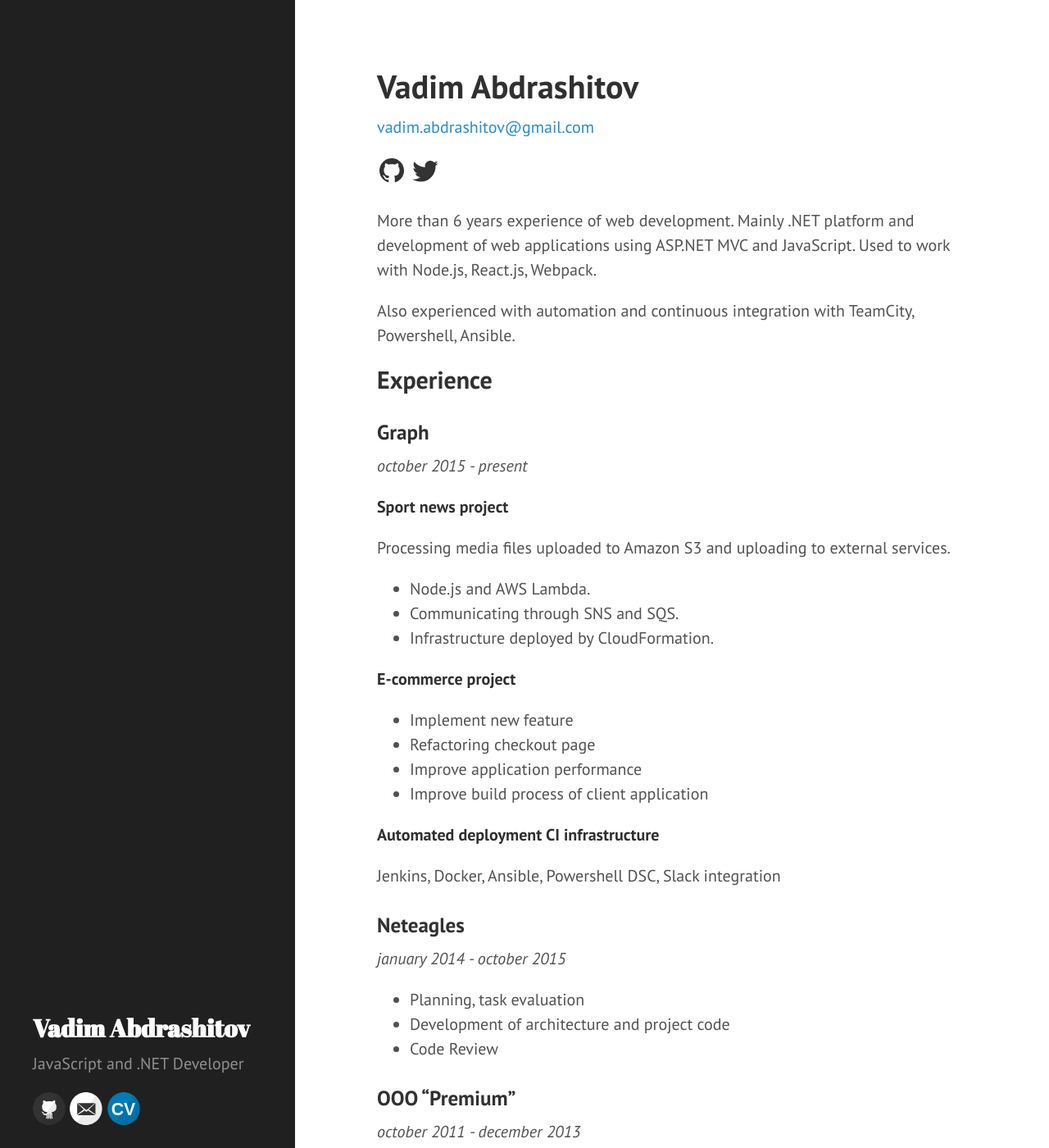
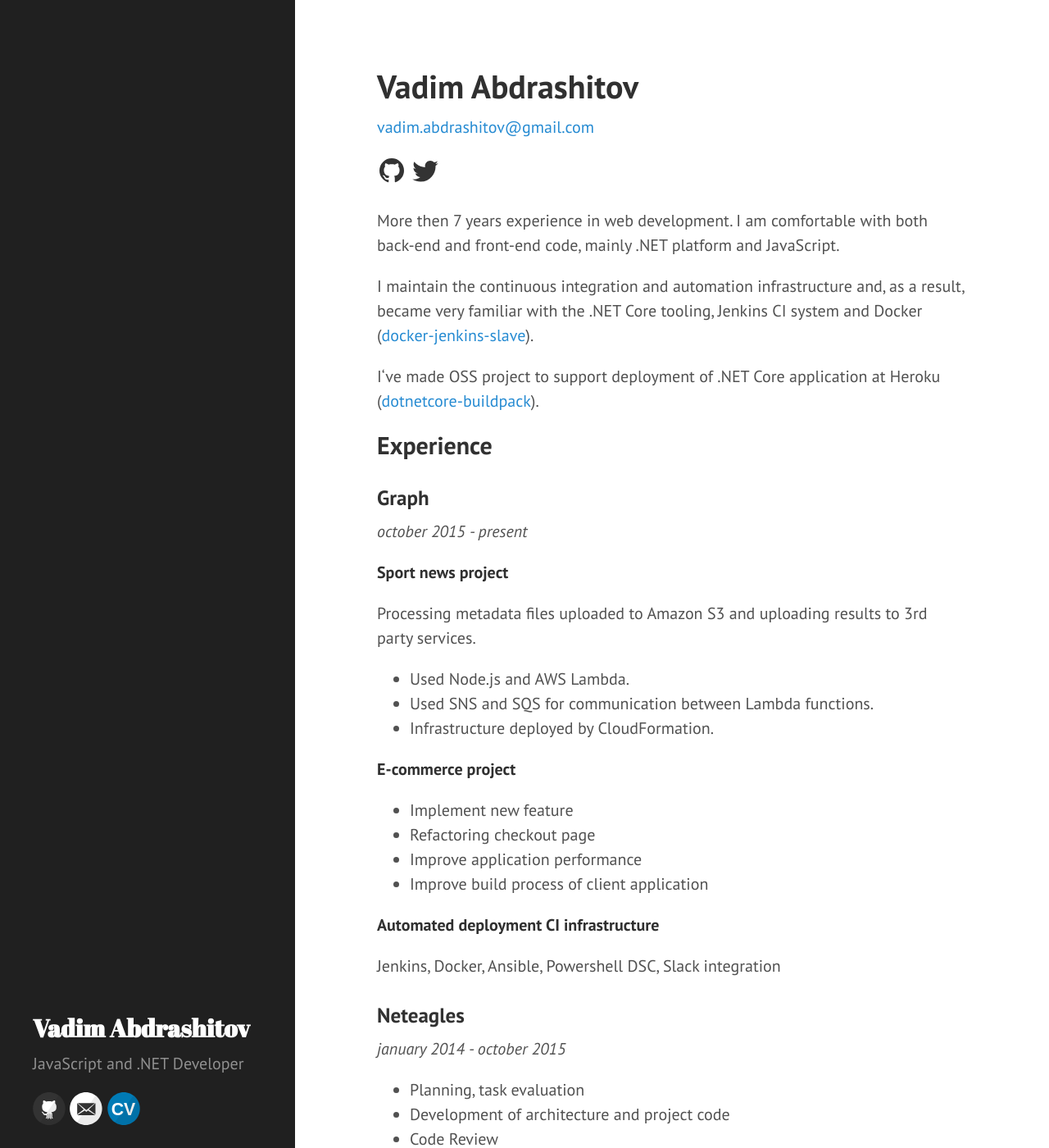
Before and after one commit to jincod/jincod.github.io, a Jekyll site: the page built from cv/index.md, in a window 1280 px wide and 1400 px high. Shown: the whole window at 82% size. Built offline with Jekyll 4.4.1, drawn with Linux system fonts in a browser that asks for light colours; some of the changed text lies outside the part shown.

Commit message:
Updated cv

```diff
--- a/cv/index.md
+++ b/cv/index.md
@@ -8,21 +8,24 @@ title: Vadim Abdrashitov
 [<svg class="contact__icon" viewBox="0 0 24 24"><path fill="#333" d="M12 2A10 10 0 0 0 2 12c0 4.42 2.87 8.17 6.84 9.5.5.08.66-.23.66-.5v-1.69c-2.77.6-3.36-1.34-3.36-1.34-.46-1.16-1.11-1.47-1.11-1.47-.91-.62.07-.6.07-.6 1 .07 1.53 1.03 1.53 1.03.87 1.52 2.34 1.07 2.91.83.09-.65.35-1.09.63-1.34-2.22-.25-4.55-1.11-4.55-4.92 0-1.11.38-2 1.03-2.71-.1-.25-.45-1.29.1-2.64 0 0 .84-.27 2.75 1.02.79-.22 1.65-.33 2.5-.33.85 0 1.71.11 2.5.33 1.91-1.29 2.75-1.02 2.75-1.02.55 1.35.2 2.39.1 2.64.65.71 1.03 1.6 1.03 2.71 0 3.82-2.34 4.66-4.57 4.91.36.31.69.92.69 1.85V21c0 .27.16.59.67.5C19.14 20.16 22 16.42 22 12A10 10 0 0 0 12 2z"/></svg>](https://github.com/jincod)
 [<svg class="contact__icon" viewBox="0 0 24 24"><path fill="#333" d="M22.46 6c-.77.35-1.6.58-2.46.69.88-.53 1.56-1.37 1.88-2.38-.83.5-1.75.85-2.72 1.05C18.37 4.5 17.26 4 16 4c-2.35 0-4.27 1.92-4.27 4.29 0 .34.04.67.11.98C8.28 9.09 5.11 7.38 3 4.79c-.37.63-.58 1.37-.58 2.15 0 1.49.75 2.81 1.91 3.56-.71 0-1.37-.2-1.95-.5v.03c0 2.08 1.48 3.82 3.44 4.21-.36.1-.74.15-1.13.15-.27 0-.54-.03-.8-.08.54 1.69 2.11 2.95 4 2.98-1.46 1.16-3.31 1.84-5.33 1.84-.34 0-.68-.02-1.02-.06C3.44 20.29 5.7 21 8.12 21 16 21 20.33 14.46 20.33 8.79c0-.19 0-.37-.01-.56.84-.6 1.56-1.36 2.14-2.23z"/></svg>](https://twitter.com/jincod)
 
-More than 6 years experience of web development. Mainly .NET platform and development of web applications using ASP.NET MVC and JavaScript. Used to work with Node.js, React.js, Webpack.
+More then 7 years experience in web development. I am comfortable with both back-end and front-end code, mainly .NET platform and JavaScript.
 
-Also experienced with automation and continuous integration with TeamCity, Powershell, Ansible.
+I maintain the continuous integration and automation infrastructure and, as a result, became very familiar with the .NET Core tooling, Jenkins CI system and Docker ([docker-jenkins-slave](https://github.com/jincod/docker-jenkins-slave)).
+
+I‘ve made OSS project to support deployment of .NET Core application at Heroku ([dotnetcore-buildpack](https://github.com/jincod/dotnetcore-buildpack)).
 
 ## Experience
 
 ### Graph
+
 *october 2015 - present*
 
 **Sport news project**
 
-Processing media files uploaded to Amazon S3 and uploading to external services.
+Processing metadata files uploaded to Amazon S3 and uploading results to 3rd party services.
 
-- Node.js and AWS Lambda.
-- Communicating through SNS and SQS.
+- Used Node.js and AWS Lambda.
+- Used SNS and SQS for communication between Lambda functions.
 - Infrastructure deployed by CloudFormation.
 
 **E-commerce project**
```
